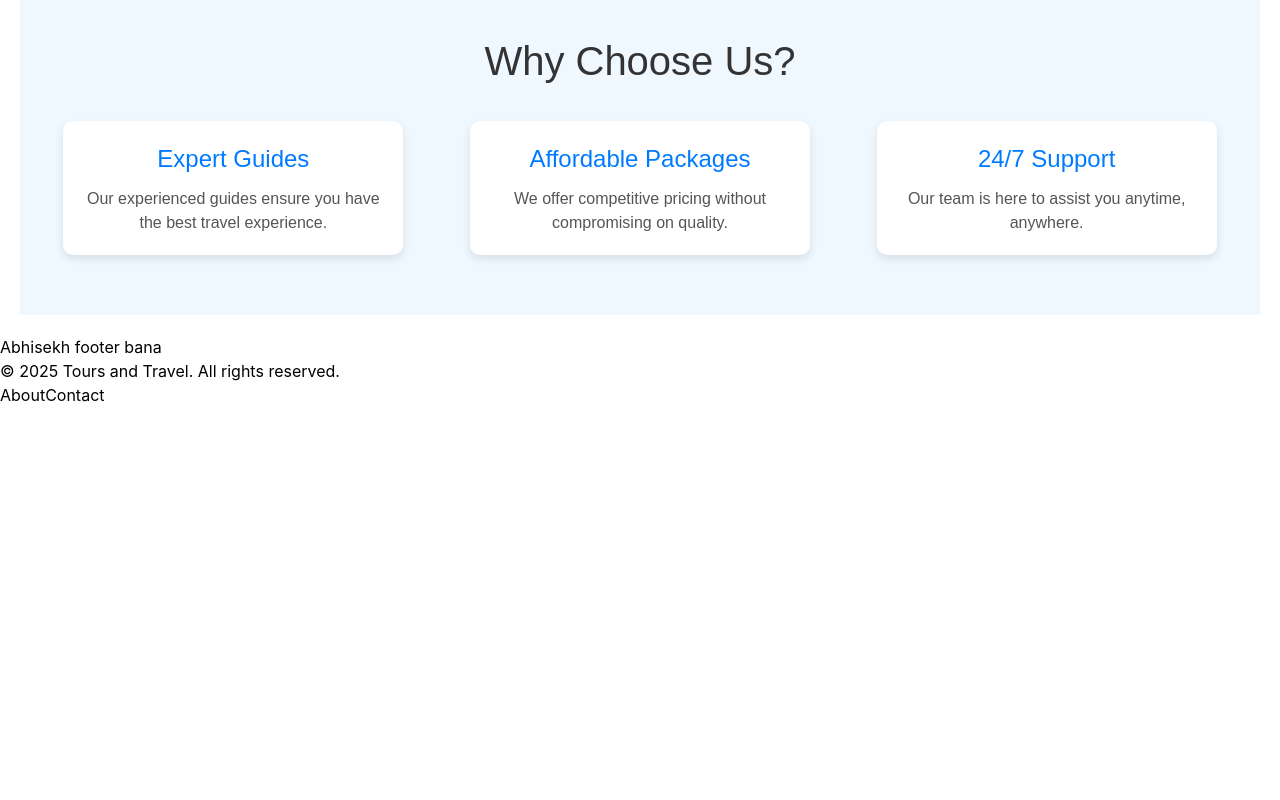
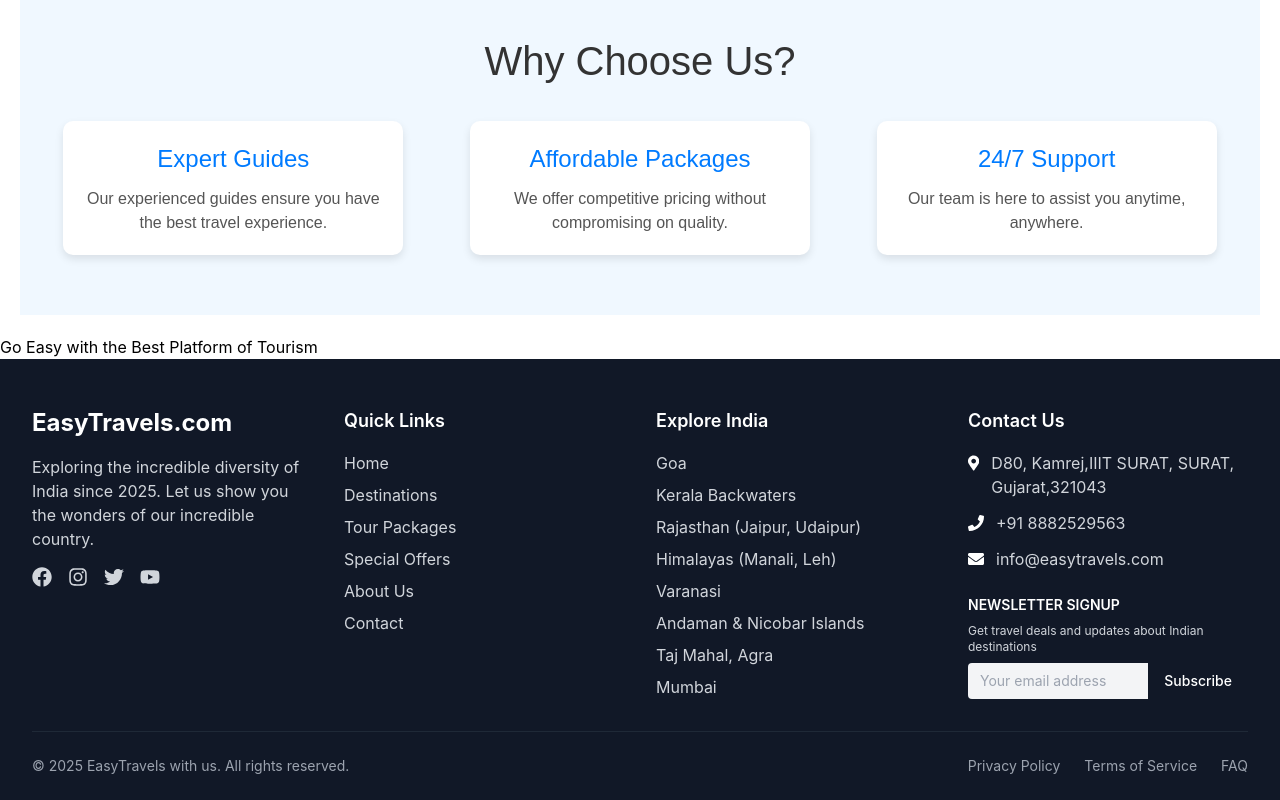
Before and after one commit to Jeevant010/tour_travels, a React (Create React App) app in the folder tour/: page / in a window 1280 px wide. Shown: the part 1687-2487 px from the top of the page. Before the commit the page ends 2094 px from the top, so only its background shows below. Built offline with nearby package versions, Linux system fonts and the light colour scheme.

Commit message:
footer change

```diff
--- a/tour/package.json
+++ b/tour/package.json
@@ -11,6 +11,7 @@
     "postcss": "^8.5.3",
     "react": "^19.0.0",
     "react-dom": "^19.0.0",
+    "react-icons": "^5.5.0",
     "react-router-dom": "^7.4.0",
     "react-scripts": "5.0.1",
     "web-vitals": "^2.1.4"
--- a/tour/src/Components/Footer.jsx
+++ b/tour/src/Components/Footer.jsx
@@ -1,15 +1,217 @@
-import React from 'react';
+import { useState, useEffect } from 'react';
+import { FaFacebook, FaInstagram, FaTwitter, FaYoutube, FaPhone, FaEnvelope, FaMapMarkerAlt } from 'react-icons/fa';
+import { IoIosArrowUp, IoIosArrowDown } from 'react-icons/io';
 
- function Footer() {
-   return (
-     <footer>
-       <p>&copy; 2025 Tours and Travel. All rights reserved.</p>
-       <nav>
-         <a href="#about">About</a>
-         <a href="#contact">Contact</a>
-       </nav>
-     </footer>
-   );
- }
+const Footer = () => {
+  const [currentYear, setCurrentYear] = useState(new Date().getFullYear());
+  const [expandedSection, setExpandedSection] = useState(null);
 
- export default Footer;
+  useEffect(() => {
+    setCurrentYear(new Date().getFullYear());
+  }, []);
+
+  const toggleSection = (section) => {
+    setExpandedSection(expandedSection === section ? null : section);
+  };
+
+  const quickLinks = [
+    { name: 'Home', path: '/' },
+    { name: 'Destinations', path: '/destinations' },
+    { name: 'Tour Packages', path: '/packages' },
+    { name: 'Special Offers', path: '/offers' },
+    { name: 'About Us', path: '/about' },
+    { name: 'Contact', path: '/contact' },
+  ];
+
+  const popularDestinations = [
+    { name: 'Goa', path: '/goa' },
+    { name: 'Kerala Backwaters', path: '/kerala' },
+    { name: 'Rajasthan (Jaipur, Udaipur)', path: '/rajasthan' },
+    { name: 'Himalayas (Manali, Leh)', path: '/himalayas' },
+    { name: 'Varanasi', path: '/varanasi' },
+    { name: 'Andaman & Nicobar Islands', path: '/andaman' },
+    { name: 'Taj Mahal, Agra', path: '/taj-mahal' },
+    { name: 'Mumbai', path: '/mumbai' },
+  ];
+
+  return (
+    <footer className="bg-gray-900 text-white pt-12 pb-6 px-4 sm:px-6 lg:px-8">
+      <div className="max-w-7xl mx-auto">
+        <div className="grid grid-cols-1 md:grid-cols-2 lg:grid-cols-4 gap-8 mb-8">
+          {/* Company Info */}
+          <div className="mb-6">
+            <h3 className="text-2xl font-bold mb-4 text-amber-400">EasyTravels.com</h3>
+            <p className="mb-4 text-gray-300">
+              Exploring the incredible diversity of India since 2025. Let us show you the wonders of our incredible country.
+            </p>
+            <div className="flex space-x-4">
+              <a href="#" className="text-gray-300 hover:text-amber-400 transition-colors duration-300">
+                <FaFacebook size={20} />
+              </a>
+              <a href="#" className="text-gray-300 hover:text-amber-400 transition-colors duration-300">
+                <FaInstagram size={20} />
+              </a>
+              <a href="#" className="text-gray-300 hover:text-amber-400 transition-colors duration-300">
+                <FaTwitter size={20} />
+              </a>
+              <a href="#" className="text-gray-300 hover:text-amber-400 transition-colors duration-300">
+                <FaYoutube size={20} />
+              </a>
+            </div>
+          </div>
+
+          {/* Quick Links - Mobile Accordion */}
+          <div className="md:hidden">
+            <button
+              onClick={() => toggleSection('quickLinks')}
+              className="flex justify-between items-center w-full py-2 text-left"
+              aria-expanded={expandedSection === 'quickLinks'}
+              aria-controls="quick-links-content"
+            >
+              <h3 className="text-lg font-semibold text-amber-400">Quick Links</h3>
+              {expandedSection === 'quickLinks' ? <IoIosArrowUp /> : <IoIosArrowDown />}
+            </button>
+            {expandedSection === 'quickLinks' && (
+              <ul id="quick-links-content" className="mt-2 space-y-2 pl-4">
+                {quickLinks.map((link) => (
+                  <li key={link.name}>
+                    <a
+                      href={link.path}
+                      className="text-gray-300 hover:text-amber-400 transition-colors duration-300"
+                    >
+                      {link.name}
+                    </a>
+                  </li>
+                ))}
+              </ul>
+            )}
+          </div>
+
+          {/* Quick Links - Desktop */}
+          <div className="hidden md:block">
+            <h3 className="text-lg font-semibold mb-4 text-amber-400">Quick Links</h3>
+            <ul className="space-y-2">
+              {quickLinks.map((link) => (
+                <li key={link.name}>
+                  <a
+                    href={link.path}
+                    className="text-gray-300 hover:text-amber-400 transition-colors duration-300"
+                  >
+                    {link.name}
+                  </a>
+                </li>
+              ))}
+            </ul>
+          </div>
+
+          {/* Popular Indian Destinations - Mobile Accordion */}
+          <div className="md:hidden">
+            <button
+              onClick={() => toggleSection('destinations')}
+              className="flex justify-between items-center w-full py-2 text-left"
+              aria-expanded={expandedSection === 'destinations'}
+              aria-controls="destinations-content"
+            >
+              <h3 className="text-lg font-semibold text-amber-400">Explore India</h3>
+              {expandedSection === 'destinations' ? <IoIosArrowUp /> : <IoIosArrowDown />}
+            </button>
+            {expandedSection === 'destinations' && (
+              <ul id="destinations-content" className="mt-2 space-y-2 pl-4">
+                {popularDestinations.map((dest) => (
+                  <li key={dest.name}>
+                    <a
+                      href={dest.path}
+                      className="text-gray-300 hover:text-amber-400 transition-colors duration-300"
+                    >
+                      {dest.name}
+                    </a>
+                  </li>
+                ))}
+              </ul>
+            )}
+          </div>
+
+          {/* Popular Indian Destinations - Desktop */}
+          <div className="hidden md:block">
+            <h3 className="text-lg font-semibold mb-4 text-amber-400">Explore India</h3>
+            <ul className="space-y-2">
+              {popularDestinations.map((dest) => (
+                <li key={dest.name}>
+                  <a
+                    href={dest.path}
+                    className="text-gray-300 hover:text-amber-400 transition-colors duration-300"
+                  >
+                    {dest.name}
+                  </a>
+                </li>
+              ))}
+            </ul>
+          </div>
+
+          {/* Contact Info */}
+          <div>
+            <h3 className="text-lg font-semibold mb-4 text-amber-400">Contact Us</h3>
+            <ul className="space-y-3">
+              <li className="flex items-start">
+                <FaMapMarkerAlt className="mt-1 mr-3 text-amber-400" />
+                <span className="text-gray-300">D80, Kamrej,IIIT SURAT, SURAT, Gujarat,321043</span>
+              </li>
+              <li className="flex items-center">
+                <FaPhone className="mr-3 text-amber-400" />
+                <a href="tel:+911123456789" className="text-gray-300 hover:text-amber-400 transition-colors duration-300">
+                  +91 8882529563
+                </a>
+              </li>
+              <li className="flex items-center">
+                <FaEnvelope className="mr-3 text-amber-400" />
+                <a href="mailto:info@easytravels.com" className="text-gray-300 hover:text-amber-400 transition-colors duration-300">
+                  info@easytravels.com
+                </a>
+              </li>
+            </ul>
+
+            {/* Newsletter Subscription */}
+            <div className="mt-6">
+              <h4 className="text-sm font-semibold mb-2 text-amber-400">NEWSLETTER SIGNUP</h4>
+              <p className="text-xs text-gray-300 mb-2">Get travel deals and updates about Indian destinations</p>
+              <form className="flex">
+                <input
+                  type="email"
+                  placeholder="Your email address"
+                  className="px-3 py-2 text-sm text-gray-900 bg-gray-100 rounded-l focus:outline-none focus:ring-1 focus:ring-amber-400 w-full"
+                  required
+                />
+                <button
+                  type="submit"
+                  className="bg-amber-500 hover:bg-amber-600 text-white px-4 py-2 rounded-r transition-colors duration-300 text-sm font-medium"
+                >
+                  Subscribe
+                </button>
+              </form>
+            </div>
+          </div>
+        </div>
+
+        {/* Bottom Section */}
+        <div className="border-t border-gray-800 pt-6 flex flex-col md:flex-row justify-between items-center">
+          <div className="text-gray-400 text-sm mb-4 md:mb-0">
+            &copy; {currentYear} EasyTravels with us. All rights reserved.
+          </div>
+          <div className="flex space-x-6">
+            <a href="/privacy" className="text-gray-400 hover:text-amber-400 text-sm transition-colors duration-300">
+              Privacy Policy
+            </a>
+            <a href="/terms" className="text-gray-400 hover:text-amber-400 text-sm transition-colors duration-300">
+              Terms of Service
+            </a>
+            <a href="/faq" className="text-gray-400 hover:text-amber-400 text-sm transition-colors duration-300">
+              FAQ
+            </a>
+          </div>
+        </div>
+      </div>
+    </footer>
+  );
+};
+
+export default Footer;
--- a/tour/src/hoc/Ourmain.jsx
+++ b/tour/src/hoc/Ourmain.jsx
@@ -10,7 +10,7 @@ const Ourmain =
                 <Header />
                 <h1>Deepesh header bana</h1>
                 <Component {...props} />
-                <h1>Abhisekh footer bana</h1>
+                <h1>Go Easy with the Best Platform of Tourism</h1>
 
                 <Footer />
             </div>
--- a/tour/src/pages/Home.js
+++ b/tour/src/pages/Home.js
@@ -3,7 +3,6 @@ import './Home.css';
 import Explore from '../Components/Explore';
 import travelImage from '../assets/images/travel.jpg'; // Import the image
 import Ourmain from '../hoc/Ourmain';
-
 
 function Home() {
   const bookingOptionsRef = useRef(null);
@@ -49,7 +48,15 @@ function Home() {
             <button className="arrow left-arrow" onClick={scrollLeft}>
               &#8249;
             </button>
-            <div className="booking-options" ref={bookingOptionsRef}>
+            <div
+              className="booking-options"
+              ref={bookingOptionsRef}
+              style={{
+                display: 'flex',
+                overflowX: 'auto',
+                scrollBehavior: 'smooth',
+              }}
+            >
               <a href="#flights" className="booking-card flight-booking">
                 <h3>Flight Booking</h3>
                 <p>Book flights to your favorite destinations.</p>
```
Also changed, not shown: 1 other file (tests, documents, lock files or other folders).
